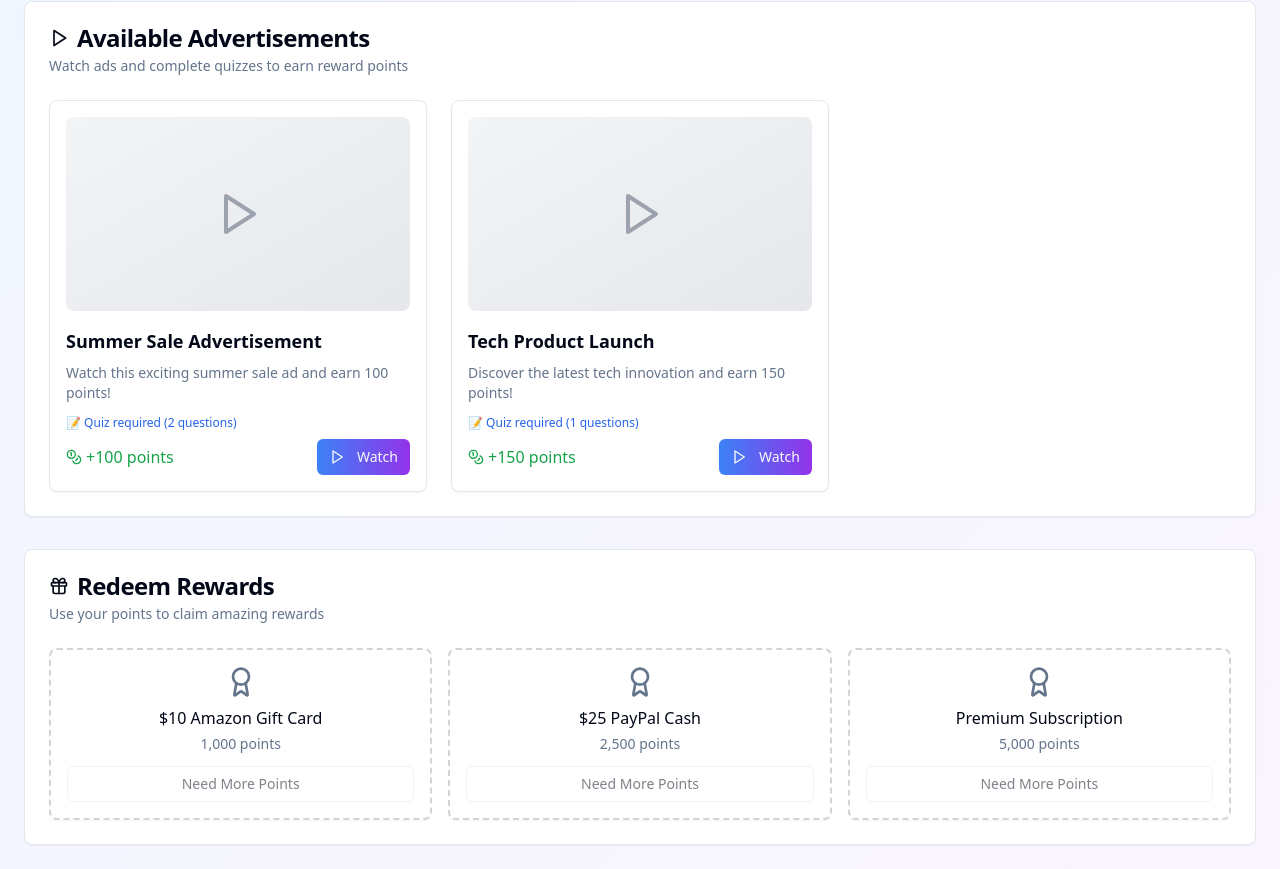
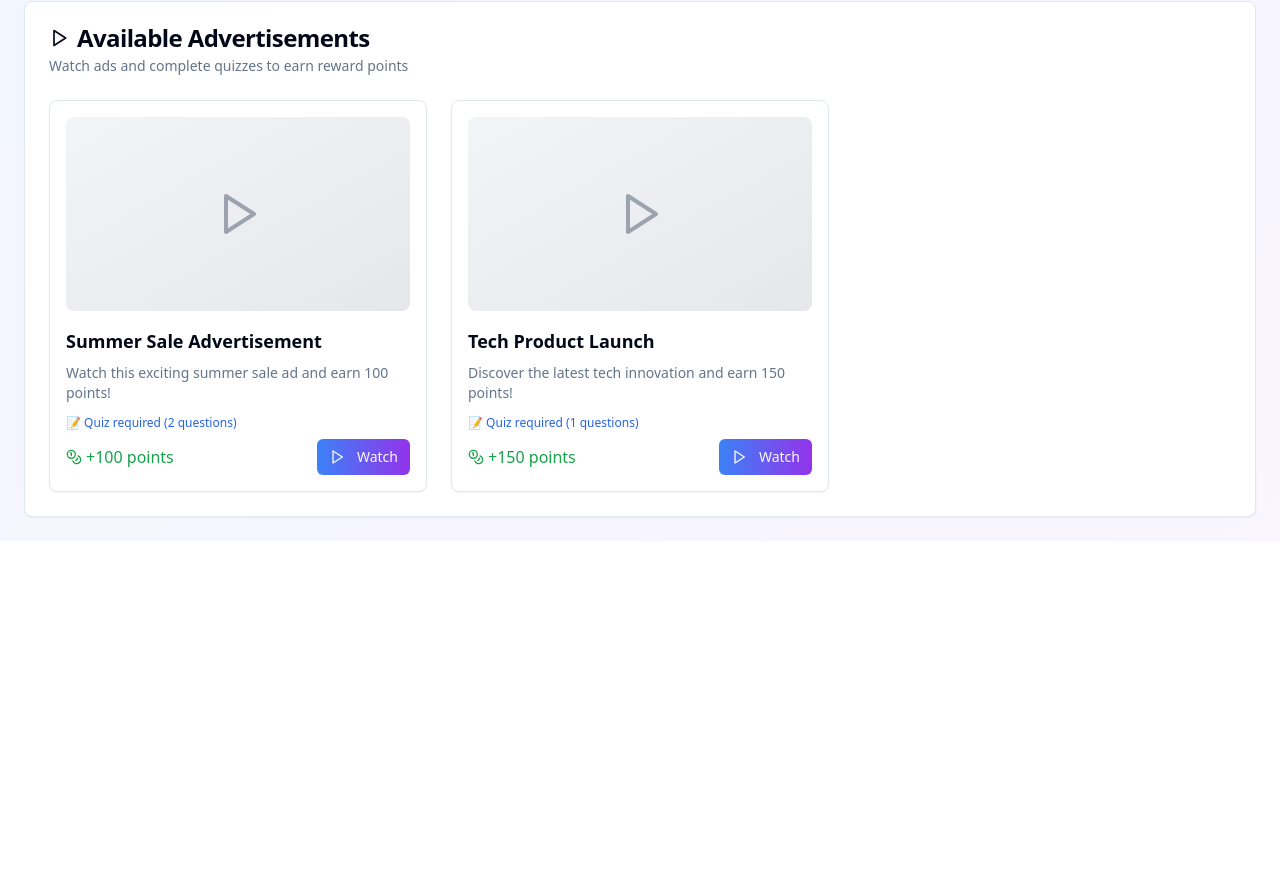
Before and after one commit to hhpatil1994-jpg/reward-video-vault-82, a React (Vite) app: page / in a window 1280 px wide. Shown: the part 266-1135 px from the top of the page. After the commit the page ends 807 px from the top, so only its background shows below. Built offline with nearby package versions, Linux system fonts and the light colour scheme.

Commit message:
Remove redeem rewards
Remove the redeem rewards functionality from the application.

```diff
--- a/src/components/user/UserDashboard.tsx
+++ b/src/components/user/UserDashboard.tsx
@@ -7,10 +7,8 @@ import { useToast } from '@/hooks/use-toast';
 import {
   Coins,
   Play,
-  Gift,
   TrendingUp,
   Video,
-  Award,
   Plus
 } from 'lucide-react';
 import { motion } from 'framer-motion';
@@ -226,7 +224,7 @@ const UserDashboard: React.FC = () => {
               <CardContent>
                 <div className="text-2xl font-bold">{stats.totalPoints.toLocaleString()}</div>
                 <p className="text-xs text-green-100">
-                  Available for redemption
+                  Points earned
                 </p>
               </CardContent>
             </Card>
@@ -358,76 +356,6 @@ const UserDashboard: React.FC = () => {
           </Card>
         </motion.div>
 
-        {/* Rewards Section */}
-        <motion.div
-          initial={{ opacity: 0, y: 20 }}
-          animate={{ opacity: 1, y: 0 }}
-          transition={{ delay: 0.5 }}
-          className="mt-8"
-        >
-          <Card>
-            <CardHeader>
-              <CardTitle className="flex items-center gap-2">
-                <Gift className="h-5 w-5" />
-                Redeem Rewards
-              </CardTitle>
-              <p className="text-sm text-muted-foreground">
-                Use your points to claim amazing rewards
-              </p>
-            </CardHeader>
-            <CardContent>
-              <div className="grid grid-cols-1 md:grid-cols-2 lg:grid-cols-3 gap-4">
-                <Card className="border-2 border-dashed border-gray-300">
-                  <CardContent className="p-4 text-center">
-                    <Award className="h-8 w-8 text-muted-foreground mx-auto mb-2" />
-                    <h3 className="font-medium mb-1">$10 Amazon Gift Card</h3>
-                    <p className="text-sm text-muted-foreground mb-3">1,000 points</p>
-                    <Button
-                      variant="outline"
-                      size="sm"
-                      disabled={stats.totalPoints < 1000}
-                      className="w-full"
-                    >
-                      {stats.totalPoints >= 1000 ? 'Redeem' : 'Need More Points'}
-                    </Button>
-                  </CardContent>
-                </Card>
-
-                <Card className="border-2 border-dashed border-gray-300">
-                  <CardContent className="p-4 text-center">
-                    <Award className="h-8 w-8 text-muted-foreground mx-auto mb-2" />
-                    <h3 className="font-medium mb-1">$25 PayPal Cash</h3>
-                    <p className="text-sm text-muted-foreground mb-3">2,500 points</p>
-                    <Button
-                      variant="outline"
-                      size="sm"
-                      disabled={stats.totalPoints < 2500}
-                      className="w-full"
-                    >
-                      {stats.totalPoints >= 2500 ? 'Redeem' : 'Need More Points'}
-                    </Button>
-                  </CardContent>
-                </Card>
-
-                <Card className="border-2 border-dashed border-gray-300">
-                  <CardContent className="p-4 text-center">
-                    <Award className="h-8 w-8 text-muted-foreground mx-auto mb-2" />
-                    <h3 className="font-medium mb-1">Premium Subscription</h3>
-                    <p className="text-sm text-muted-foreground mb-3">5,000 points</p>
-                    <Button
-                      variant="outline"
-                      size="sm"
-                      disabled={stats.totalPoints < 5000}
-                      className="w-full"
-                    >
-                      {stats.totalPoints >= 5000 ? 'Redeem' : 'Need More Points'}
-                    </Button>
-                  </CardContent>
-                </Card>
-              </div>
-            </CardContent>
-          </Card>
-        </motion.div>
       </div>
     </div>
   );
```
